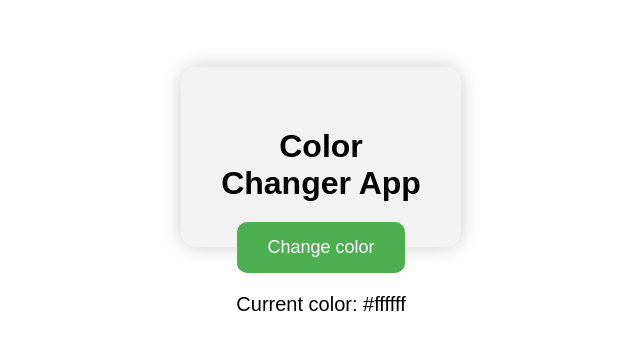
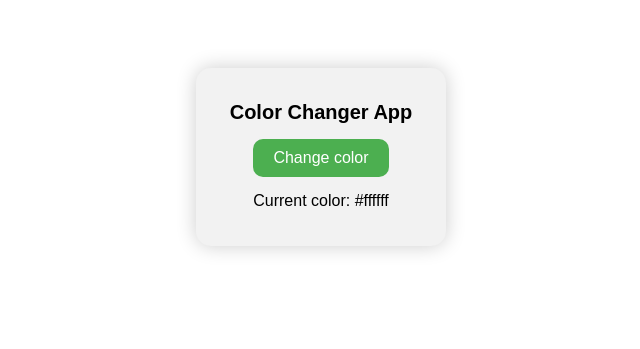
Before and after one commit to disobeyking2001/color-changer, a plain HTML site: page index.html in a window 1280 px wide. Shown: the part 243-592 px from the top of the page, without its empty margins (319-959 px from the left). Drawn offline with Linux system fonts and the light colour scheme.

Commit message:
Add files via upload

```diff
--- a/style.css
+++ b/style.css
@@ -1,33 +1,33 @@
-/* 1. Body styling */
 body {
     margin: 0;
     height: 100vh;
     display: flex;
-    justify-content: center;
-    align-items: center;
+    justify-content: center; /* center horizontally */
+    align-items: center;     /* center vertically */
     font-family: Arial, sans-serif;
-    background: #ffffff; /* Default background color */
+    background: #ffffff;
 }
 
-/* 2. Container styling */
 .container {
-    width: 200px;   /* Change width */
-    height: 100px;  /* Change height */
+    width: 250px;       /* smaller width */
+    padding: 20px;      /* space inside container */
     text-align: center;
-    padding: 40px;
     border-radius: 15px;
     box-shadow: 0 0 20px rgba(0,0,0,0.2);
     background: #f2f2f2;
-
-/* 3. Title */
-h1 {
-    margin-bottom: 20px;
+    box-sizing: border-box; /* include padding in width */
 }
 
-/* 4. Button styling */
+/* Make heading smaller */
+h1 {
+    font-size: 20px;
+    margin-bottom: 15px;
+}
+
+/* Make button smaller */
 button {
-    padding: 15px 30px;
-    font-size: 18px;
+    padding: 10px 20px;
+    font-size: 16px;
     border: none;
     border-radius: 10px;
     cursor: pointer;
@@ -36,13 +36,12 @@ button {
     transition: 0.2s;
 }
 
-/* 5. Button hover effect */
 button:hover {
     background: #45a049;
 }
 
-/* 6. Color code text */
+/* Color code text */
 p {
-    margin-top: 20px;
-    font-size: 20px;
+    margin-top: 15px;
+    font-size: 16px;
 }
```
